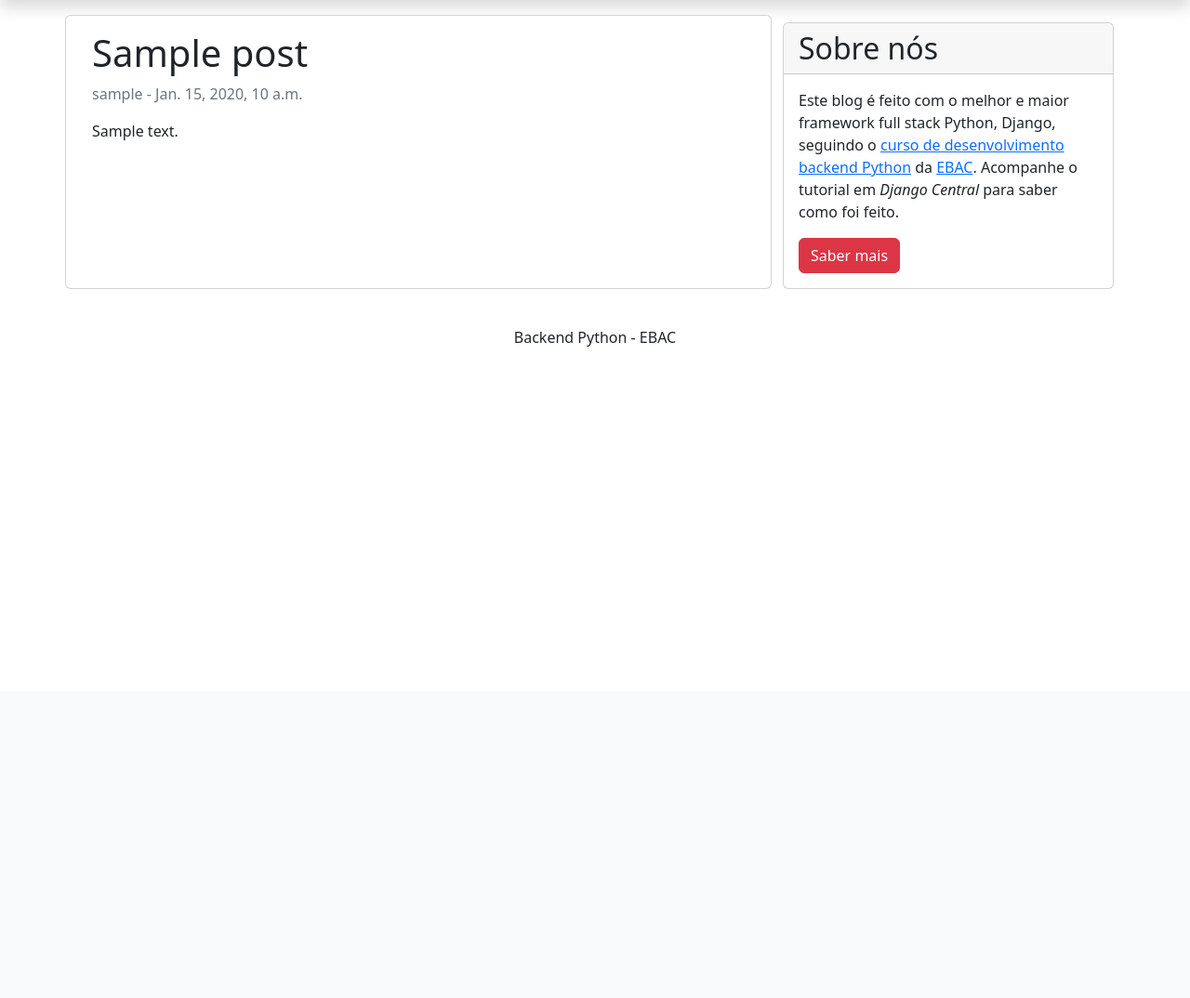
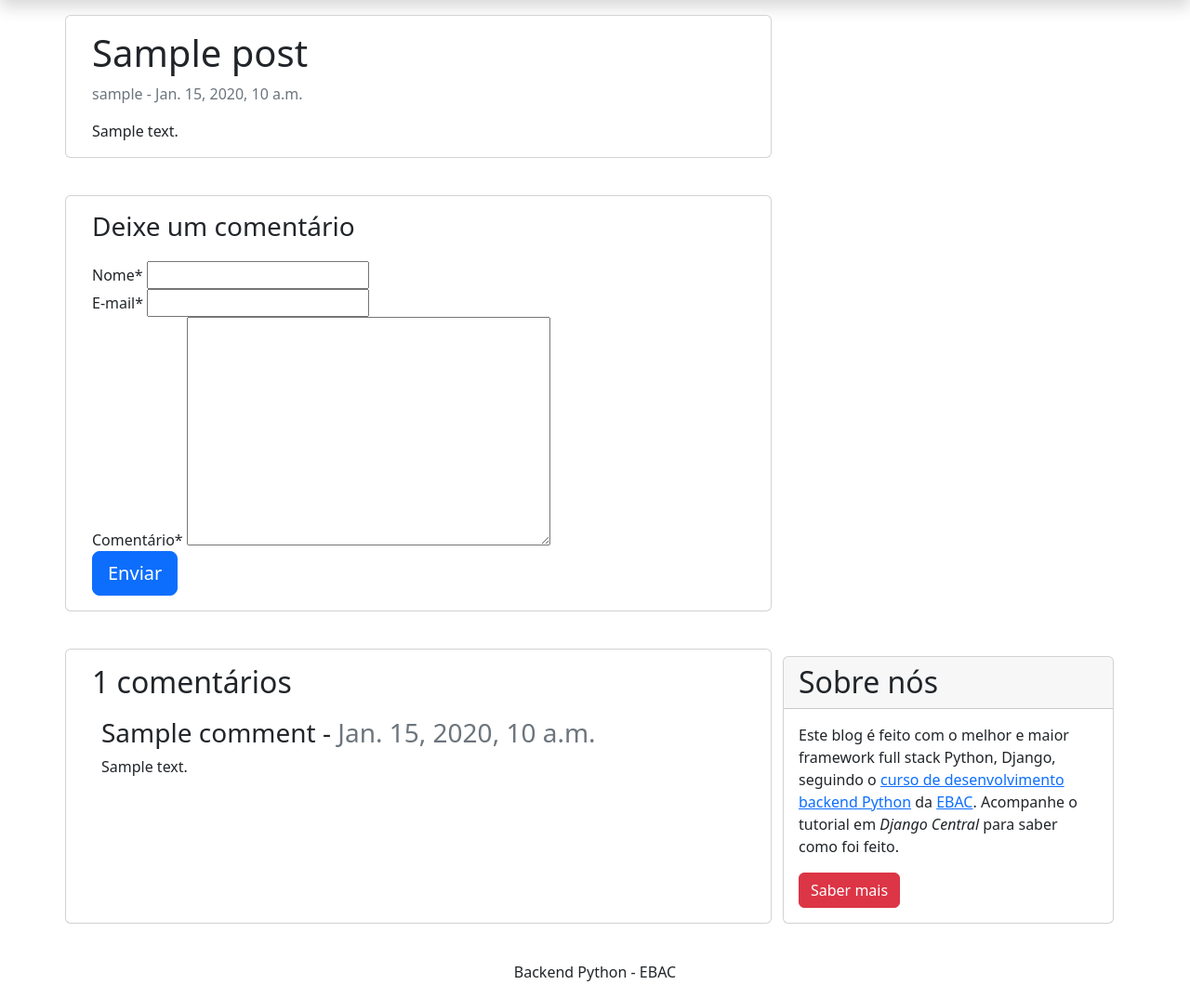
Before and after one commit to Gabx-dev/Personal-Blog, a Django app: a page that uses Blog/templates/Blog/post_detail.html in a window 1280 px wide. Shown: the part 56-1130 px from the top of the page at 93% size. Before the commit the page ends 429 px from the top, so only its background shows below. Run offline with Django 4.2, Linux system fonts and the light colour scheme; tables that the repository leaves empty hold one stand-in row (values such as "Sample post"); some libraries are stand-ins or nearby versions.

Commit message:
Added comment templates

```diff
--- /dev/null
+++ b/Blog/templates/Blog/comments.html
@@ -0,0 +1,34 @@
+{% block comments %}
+{% load crispy_forms_tags %}
+<div class="col-md-8 card mb-4  mt-3 ">
+  <div class="card-body">
+    <h3>Deixe um comentário</h3>
+    <form method="post" style="margin-top: 1.3em;">
+      {{ comment_form | crispy }}
+      {% csrf_token %}
+      <button type="submit" class="btn btn-primary  btn-lg">Enviar</button>
+    </form>
+  </div>
+</div>
+
+<div class="col-md-8 card mb-4  mt-3 ">
+  <div class="card-body">
+    {% if comment_count %}
+      <h2>{{ comment_count }} comentários</h2>
+
+      {% for comment in comments %}
+        <div class="comments" style="padding: 10px;">
+          <h3 class="font-weight-bold">{{ comment.name }} -
+            <span class=" text-muted font-weight-normal">{{ comment.created_on }}</span>
+          </h3>
+          {% for paragraph in comment.content %}
+            <p>{{paragraph}}</p>
+          {% endfor %}
+        </div>
+      {% endfor %}
+    {% endif %}
+  </div>
+</div>
+
+
+{% endblock comments %}
--- a/Blog/templates/Blog/post_detail.html
+++ b/Blog/templates/Blog/post_detail.html
@@ -13,6 +13,10 @@
       </div>
     </div>
 
+    {% block comments %}
+      {% include 'Blog/comments.html' %}
+    {% endblock comments %}
+
     {% block sidebar %}
       {% include 'Blog/sidebar.html' %}
     {% endblock sidebar %}
```
